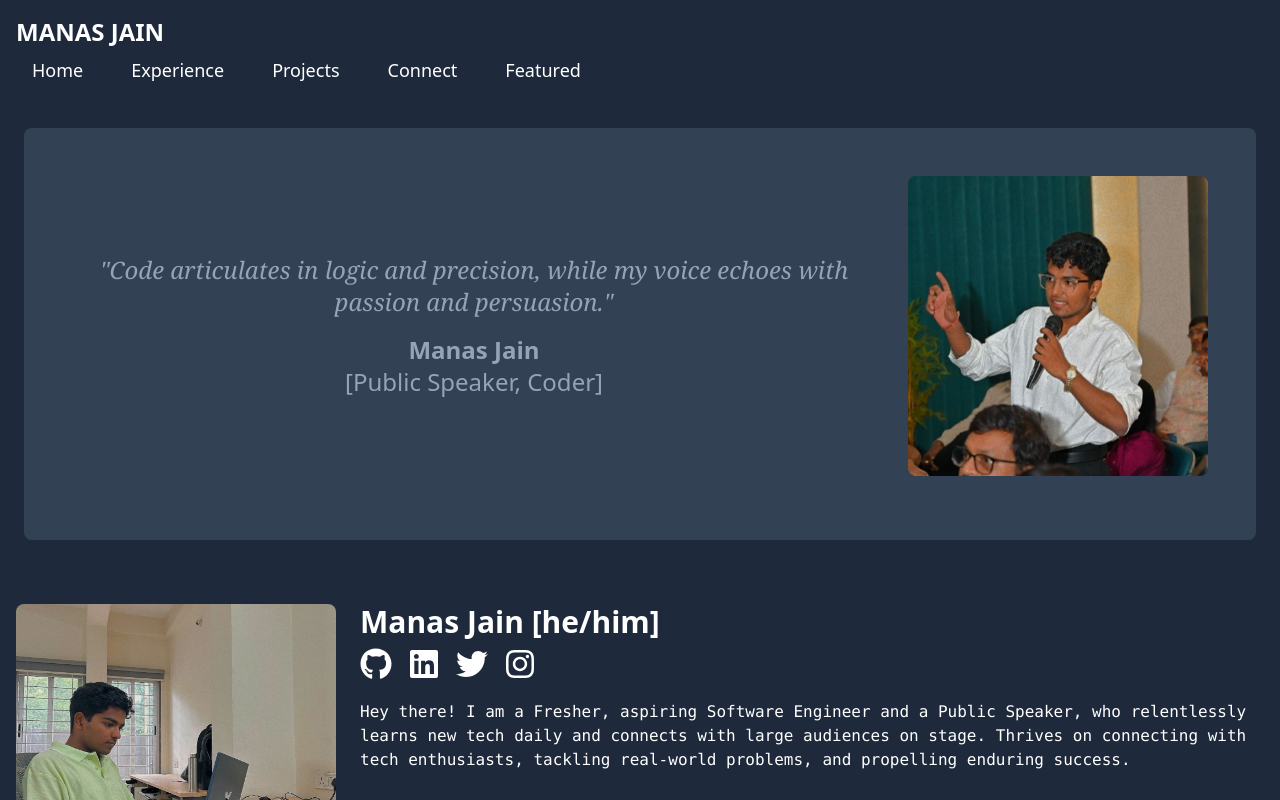
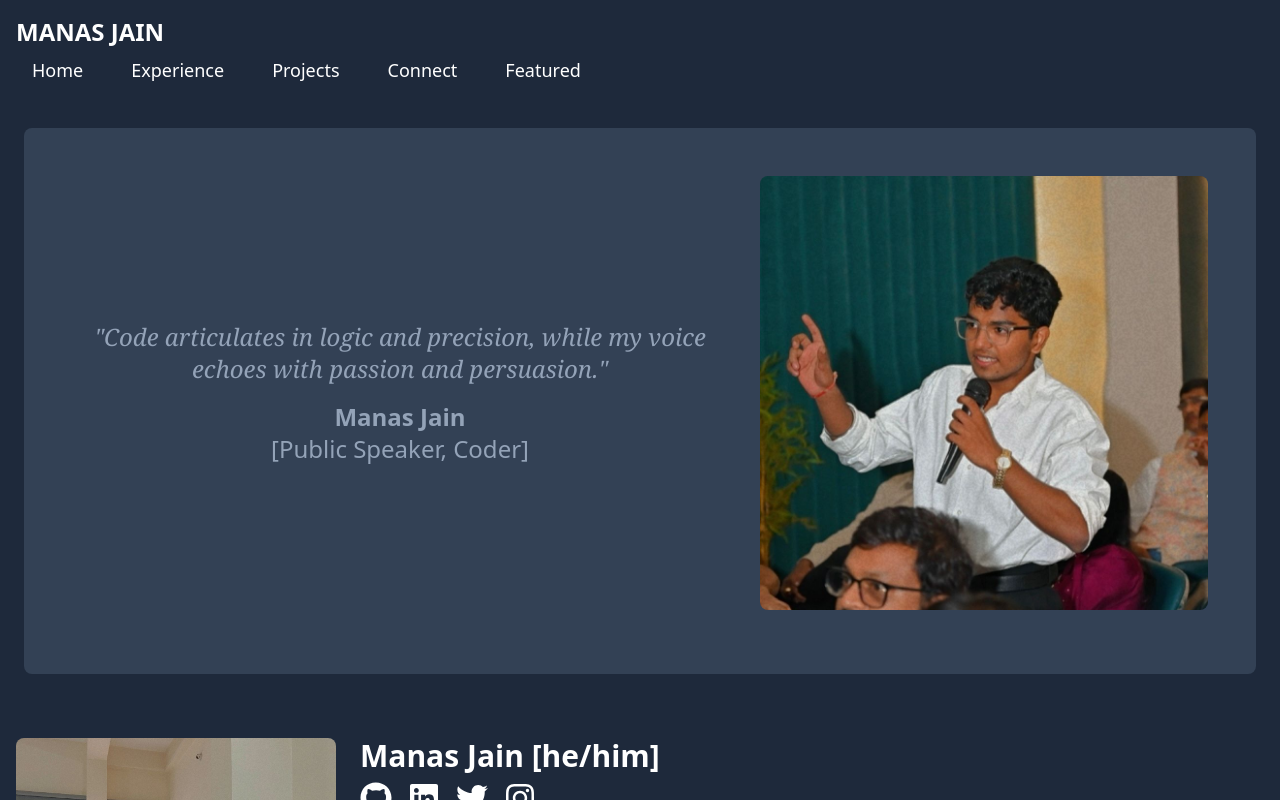
Before and after one commit to manasjaincode/manasportfolio, a Next.js app: page / in a window 1280 px wide. Shown: the top 800 px of the page. Built offline with nearby package versions, Linux system fonts and the light colour scheme.

Commit message:
made the first pic responsive

```diff
--- a/components/Navbar..js
+++ b/components/Navbar..js
@@ -49,8 +49,7 @@ const ResponsiveNavigation = () => {
                   <p className="text-2xl">[Public Speaker, Coder]</p>
                 </div>
               </div>
-              <img src="manasjainpic.jpg" alt="Profile" className="h-full lg:w-[300px] lg:h-[300px] mb-4 bg-cover rounded-lg" />
-            </div>
+              <img src="manasjainpic.jpg" alt="Profile" className="w-full max-w-xs md:max-w-sm lg:max-w-md mb-4 bg-cover rounded-lg" />            </div>
           </div>
 
         </div>
```
